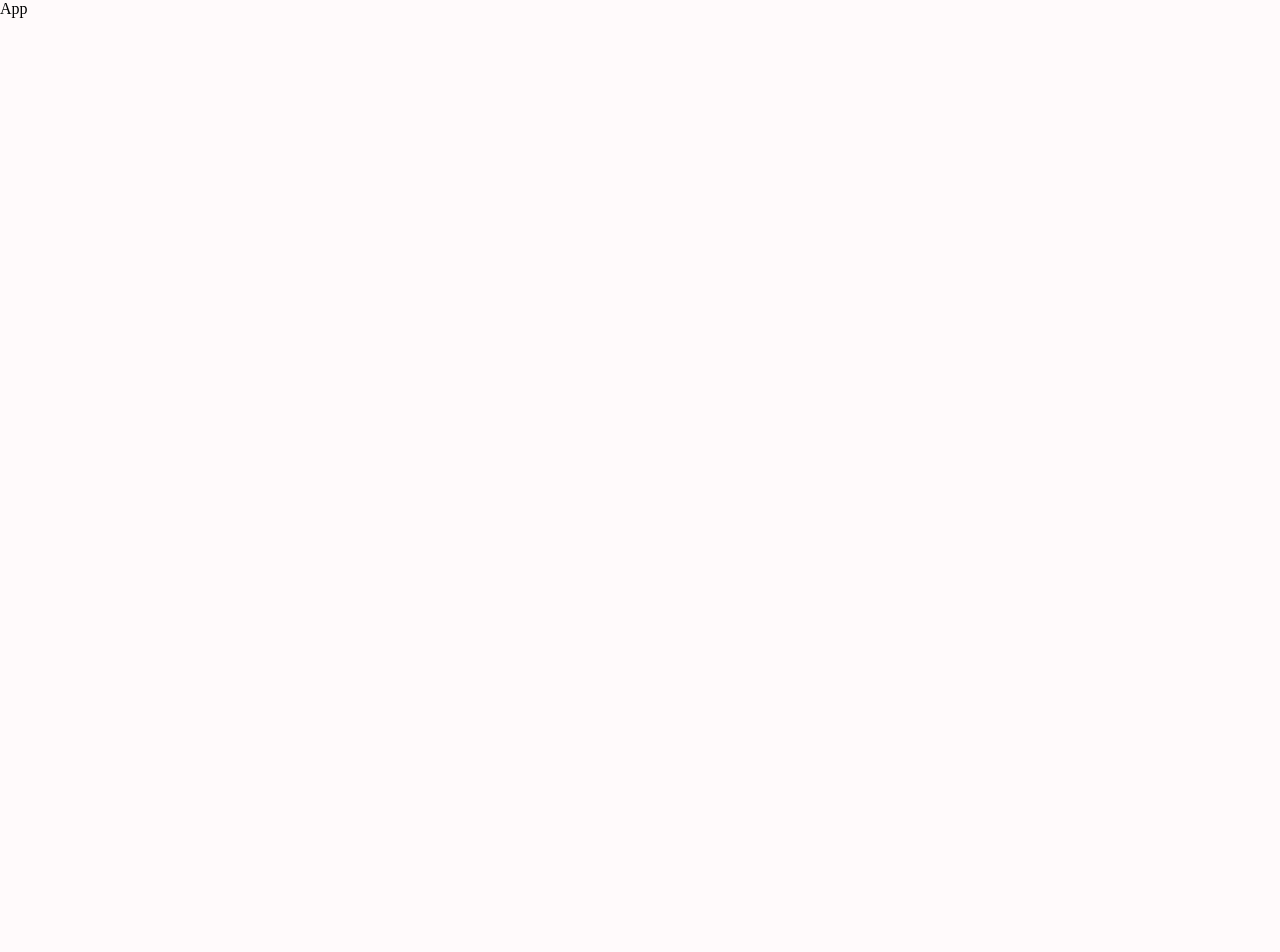
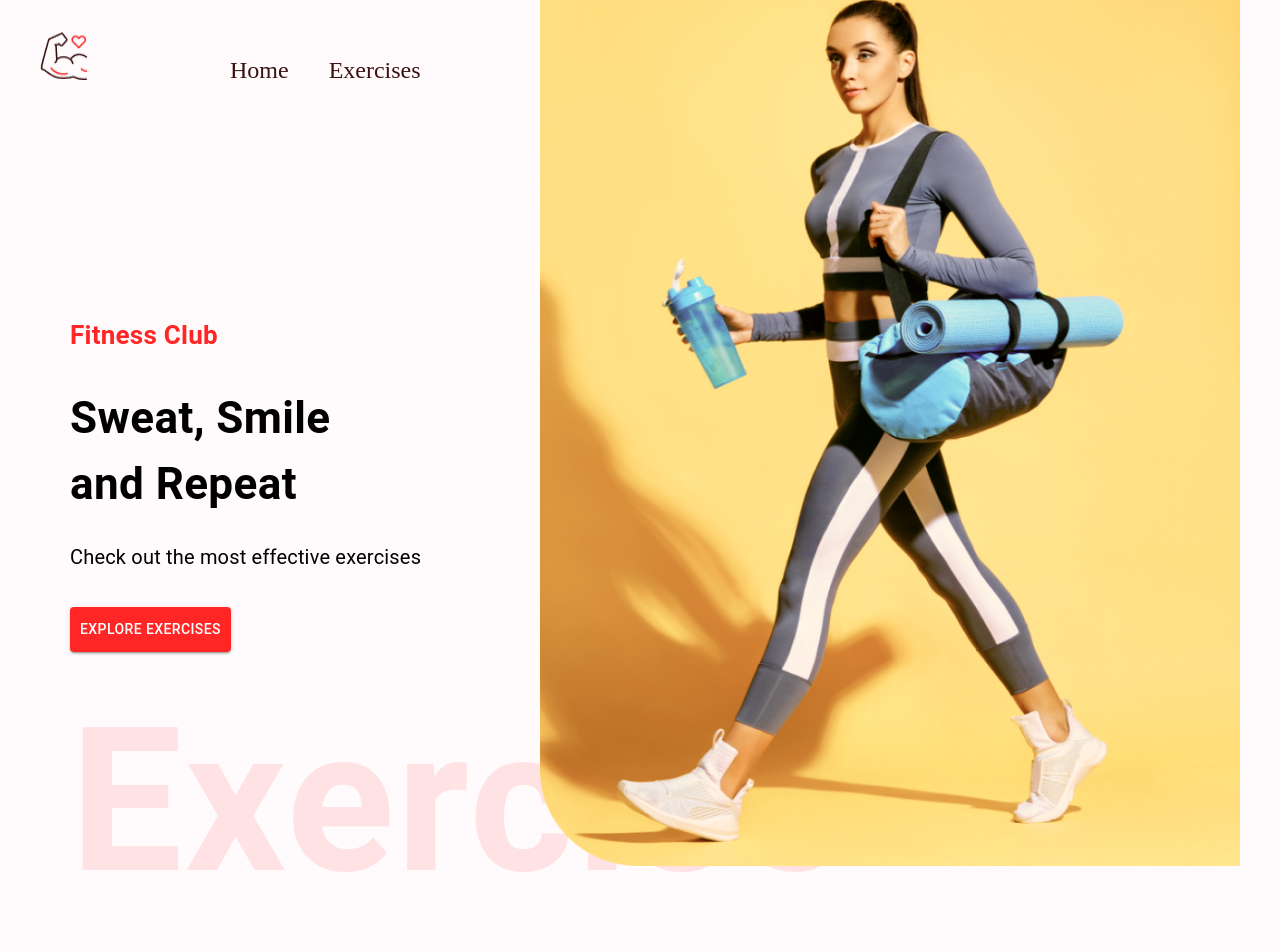
Before and after one commit to hosnaml/FitAtlas, a React (Create React App) app: page / in a window 1280 px wide. Shown: the top 952 px of the page. Before the commit the page ends 800 px from the top, so only its background shows below. Built offline with nearby package versions, Linux system fonts and the light colour scheme.

Commit message:
HeroBanner and Home pae

```diff
--- a/package.json
+++ b/package.json
@@ -3,12 +3,16 @@
   "version": "0.1.0",
   "private": true,
   "dependencies": {
+    "@emotion/react": "^11.14.0",
+    "@emotion/styled": "^11.14.1",
+    "@mui/material": "^7.2.0",
     "@testing-library/dom": "^10.4.0",
     "@testing-library/jest-dom": "^6.6.3",
     "@testing-library/react": "^16.3.0",
     "@testing-library/user-event": "^13.5.0",
     "react": "^19.1.0",
     "react-dom": "^19.1.0",
+    "react-router-dom": "^7.6.3",
     "react-scripts": "5.0.1",
     "web-vitals": "^2.1.4"
   },
--- a/src/App.js
+++ b/src/App.js
@@ -1,9 +1,22 @@
 import React from 'react'
 import './App.css';
+import { Route, Routes } from 'react-router-dom';
+import Home from './pages/Home';
+import ExerciseDetail from './pages/ExerciseDetail';
+import Navbar from './components/Navbar';
+import { Box } from '@mui/material';
+import Footer from './components/Footer';
 
 function App() {
   return (
-    <div>App</div>
+    <Box width= "400px" sx={{width: {xl: '1488px'}}} m="auto">
+      <Navbar />
+      <Routes>
+        <Route path='/' element = {<Home />}/>
+        <Route path='/exercise/:id' element = {<ExerciseDetail />}/>
+      </Routes>
+      <Footer />
+      </Box>
   )
 }
 
--- /dev/null
+++ b/src/components/Exercises.js
@@ -0,0 +1,9 @@
+import React from 'react'
+
+function Exercises() {
+  return (
+    <div>Exercises</div>
+  )
+}
+
+export default Exercises
--- /dev/null
+++ b/src/components/Footer.js
@@ -0,0 +1,9 @@
+import React from 'react'
+
+function Footer() {
+  return (
+    <div>Footer</div>
+  )
+}
+
+export default Footer
--- /dev/null
+++ b/src/components/HeroBanner.js
@@ -0,0 +1,27 @@
+import React from 'react';
+import { Box, Typography, stack, Button } from '@mui/material';
+import HeroBannerImage from '../assets/images/banner.png';
+function HeroBanner() {
+  return (
+    <Box sx={{mt: {lg: '212px', xs: '70px'}, ml: {sm: '50px'}}} position="relative" p="20px">
+        <Typography color="#FF2625" fontWeight="600" fontSize="26px">
+            Fitness Club
+        </Typography>
+        <Typography fontWeight={700} sx={{fontSize: {lg: '44px', xs: '40px'}}} mb="23px" mt="30px">
+            Sweat, Smile <br /> and Repeat
+        </Typography>
+        <Typography fontSize="22px" lineHeight="35px" mb={4} sx={{fontSize: {lg: '20px', xs: '18px'}}}>
+            Check out the most effective exercises
+        </Typography>
+       <Button variant="contained" color="error" href="#exercises" sx={{backgroundColor: '#FF2625', padding: '10px'}}>
+        Explore Exercises
+       </Button>
+       <Typography fontSize="200px" fontWeight="600" color="#FF2625" sx={{opacity: 0.1, display: {lg: 'block', xs: 'none'}}}>
+        Exercise
+       </Typography>
+        <img src={HeroBannerImage} alt="hero-banner" className="hero-banner-img" />
+    </Box>
+  )
+}
+
+export default HeroBanner
--- /dev/null
+++ b/src/components/Navbar.js
@@ -0,0 +1,28 @@
+import React from 'react';
+import PropTypes from 'prop-types';
+import { Stack } from '@mui/material';
+import { Link } from 'react-router-dom';
+import Logo from '../assets/images/Logo.png';
+
+function Navbar(props) {
+  return (
+    <Stack direction="row" justifyContent="space-around" sx={{gap: {sm: '122px', xs: '40px'}, mt: {sm: '32px', xs: '20px'}, justifyContent: 'none'}} px="20px"
+    >
+        <Link to="/">
+            <img src={Logo} alt="logo" style={{width: '48px',   height: '48px', margin: '0 20px'}} />
+        </Link>
+
+        <Stack direction="row" gap="40px" fontSize="24px" alignItems="flex-end"
+        >
+            <Link to="/" style={{textDecoration: 'none', color: '#3A1212', boderBottom: '3px solid #FF2625'}}
+            >Home</Link>
+            <a href="#exercises" style={{textDecoration: 'none', color: '#3A1212'}}
+            >Exercises</a>
+        </Stack>
+    </Stack>
+  )
+}
+
+Navbar.propTypes = {}
+
+export default Navbar
--- a/src/index.js
+++ b/src/index.js
@@ -1,6 +1,11 @@
 import React from "react";
 import { createRoot } from "react-dom/client";
 import App from './App';
+import { BrowserRouter } from "react-router-dom";
 
 const root = createRoot(document.getElementById('root'));
-root.render(<App />);
+root.render(
+<BrowserRouter>
+    <App />
+</BrowserRouter>
+);
--- /dev/null
+++ b/src/pages/ExerciseDetail.js
@@ -0,0 +1,9 @@
+import React from 'react'
+
+const ExerciseDetail = () => {
+  return (
+    <div>ExerciseDetail</div>
+  )
+}
+
+export default ExerciseDetail
--- /dev/null
+++ b/src/pages/Home.js
@@ -0,0 +1,17 @@
+import React, { useEffect, useState } from 'react';
+import { Box, Stack, Typography } from '@mui/material';
+import HeroBanner from '../components/HeroBanner';
+import SearchExercises from '../components/SearchExercises';
+import Exercises from '../components/Exercises';
+
+const Home = () => {
+  return (
+    <Box>
+        <HeroBanner />
+        <SearchExercises />
+        <Exercises />
+    </Box>
+  )
+}
+
+export default Home
```
Also changed, not shown: 1 other file (tests, documents, lock files or other folders).
